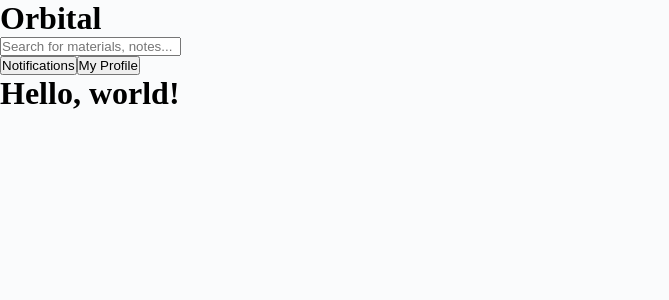
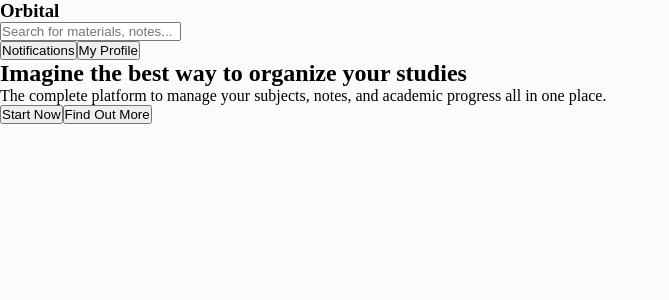
Before and after one commit to 0xGaziin/orbital, a React (Vite) app: page / in a window 1280 px wide. Shown: the top 300 px of the page, without its empty margins (0-669 px from the left). Built offline with nearby package versions, Linux system fonts and the light colour scheme.

Commit message:
feat: added functions to Home.jsx and fixed Header.jsx to SEO

```diff
--- a/src/App.jsx
+++ b/src/App.jsx
@@ -1,7 +1,7 @@
 import { BrowserRouter, Routes, Route } from "react-router-dom";
 
 /* Pages */
-import Home from './pages/Home.jsx';
+import Home from './pages/Home/Home.jsx';
 
 function App() {
   return (
--- a/src/components/Header/Header.jsx
+++ b/src/components/Header/Header.jsx
@@ -4,7 +4,7 @@ import styles from './Header.module.css';
 function Header() {
   return (
     <header>
-      <h1>Orbital</h1>
+      <h3>Orbital</h3>
       <Search placeholder='Search for materials, notes...' />
 
       <div className={styles.configuration}>
--- a/src/pages/Home.jsx
+++ /dev/null
@@ -1,12 +0,0 @@
-import Header from "../components/Header/Header";
-
-function Home() {
-  return (
-    <>
-      <Header />
-      <h1>Hello, world!</h1>
-    </>
-  )
-}
-
-export default Home;
--- /dev/null
+++ b/src/pages/Home/Home.jsx
@@ -0,0 +1,26 @@
+import Header from "../../components/Header/Header";
+
+function Home() {
+  return (
+    <>
+      <Header />
+
+      <section className="hero-section">
+        <h1 className="hero-title">
+          Imagine the best way to organize your studies
+        </h1>
+
+        <p className="hero-subtitle">
+          The complete platform to manage your subjects, notes, and academic progress all in one place.
+        </p>
+
+        <div className="actions">
+          <button>Start Now</button>
+          <button>Find Out More</button>
+        </div>
+      </section>
+    </>
+  )
+}
+
+export default Home;
```
Also changed, not shown: src/pages/Home/Home.module.css (added).
